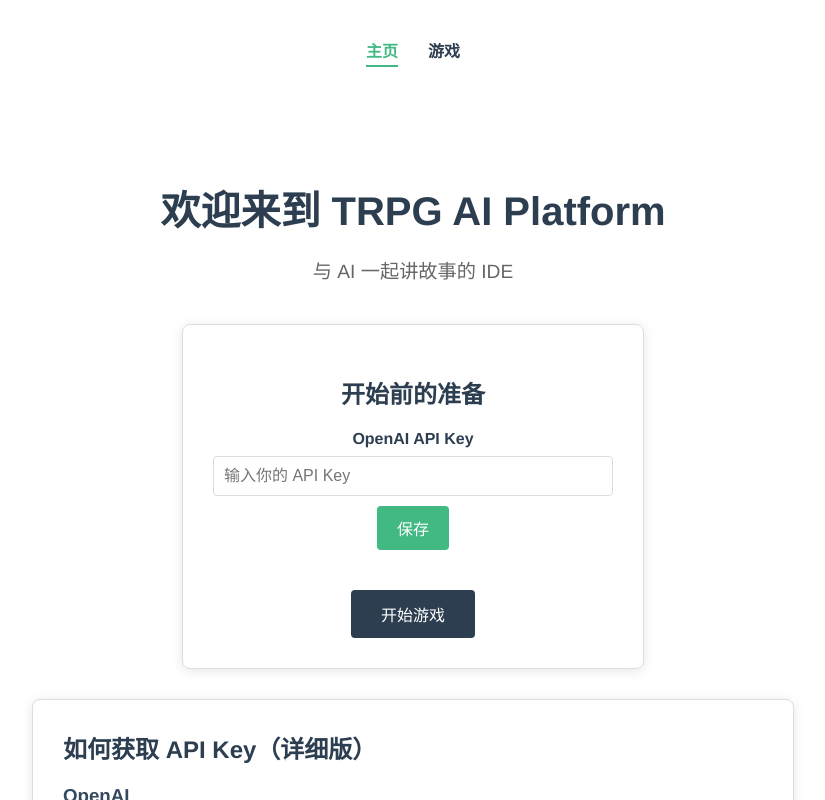
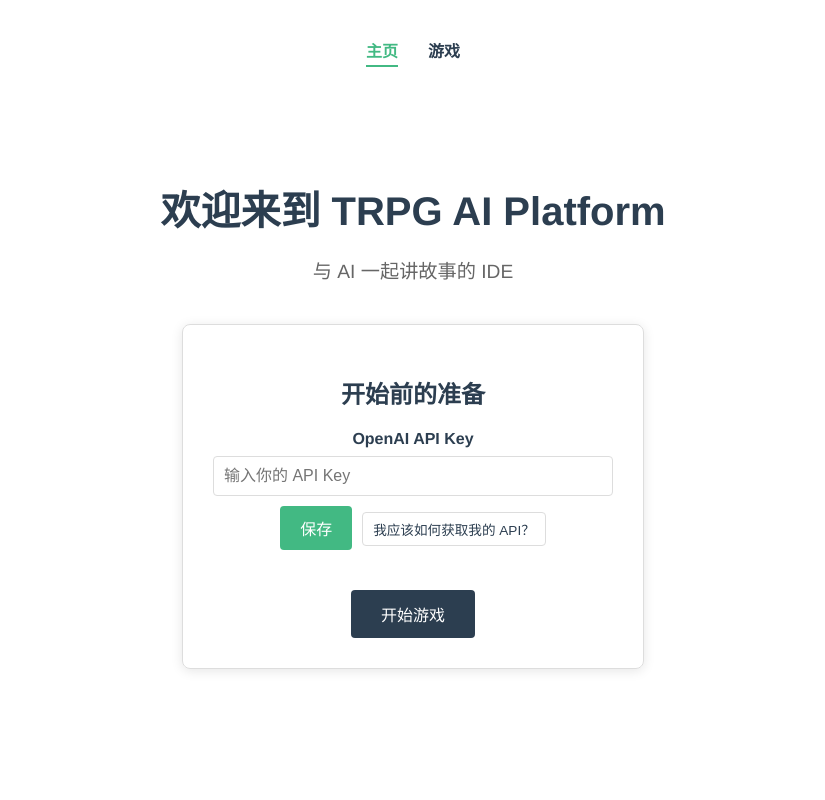
Before and after one commit to Diwanul/TRPG-AI-Platform, a Vue app: page / in a window 1280 px wide. Shown: the top 800 px of the page, without its empty margins (227-1052 px from the left). Built offline with nearby package versions, Linux system fonts and the light colour scheme.

Commit message:
ui: Hide API guide behind a toggle

```diff
--- a/src/views/Home.vue
+++ b/src/views/Home.vue
@@ -12,13 +12,16 @@
           placeholder="输入你的 API Key"
         />
         <button @click="saveApiKey">保存</button>
+        <button class="btn-link" @click="toggleGuide">
+          我应该如何获取我的 API？
+        </button>
       </div>
       <div v-if="apiKeySaved" class="success">✅ API Key 已保存</div>
       <router-link to="/game" class="start-button">开始游戏</router-link>
     </div>
 
-    <div class="guide-card">
-      <h2>如何获取 API Key（详细版）</h2>
+    <div v-if="showGuide" class="guide-card">
+      <h2>如何获取 API Key</h2>
 
       <div class="guide-section">
         <h3>OpenAI</h3>
@@ -62,6 +65,7 @@
 
 const apiKey = ref('')
 const apiKeySaved = ref(false)
+const showGuide = ref(false)
 const gameStore = useGameStore()
 
 const saveApiKey = () => {
@@ -69,6 +73,10 @@
     gameStore.setApiKey(apiKey.value)
     apiKeySaved.value = true
   }
+}
+
+const toggleGuide = () => {
+  showGuide.value = !showGuide.value
 }
 </script>
 
@@ -167,6 +175,19 @@
   margin-top: 10px;
 }
 
+.btn-link {
+  margin-left: 10px;
+  padding: 6px 10px;
+  background: transparent;
+  color: #2c3e50;
+  border: 1px solid #ddd;
+  font-size: 0.85em;
+}
+
+.btn-link:hover {
+  background: #f5f5f5;
+}
+
 button:hover {
   background: #369970;
 }
```
